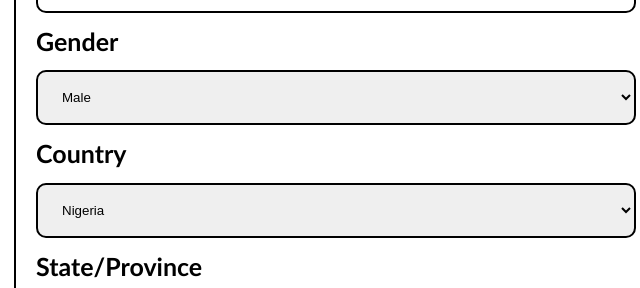
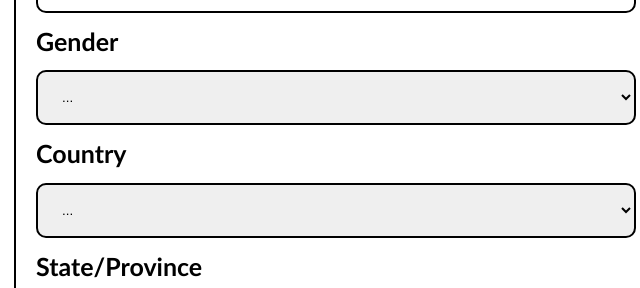
Before and after one commit to Acle23/Acle23.github.io, a plain HTML site: page register.html in a window 1280 px wide. Shown: the part 582-870 px from the top of the page, 304-944 px from the left. Drawn offline with Linux system fonts and the light colour scheme.

Commit message:
Update register.html

```diff
--- a/register.html
+++ b/register.html
@@ -38,11 +38,13 @@
                         <input id="phone-number" type="number" placeholder="Enter your phone number..." name="number" required>
                         <label for="gender">Gender</label>
                         <select id="gender" required>
+                            <option value="none">...</option>
                             <option value="male">Male</option>
                             <option value="female">Female</option>
                         </select>
                         <label for="country">Country</label>
                         <select id="country" required>
+                            <option value="none">...</option>
                             <option value="nigeria">Nigeria</option>
                             <option value="ghana">Ghana</option>
                             <option value="south-africa">South Africa</option>
```
